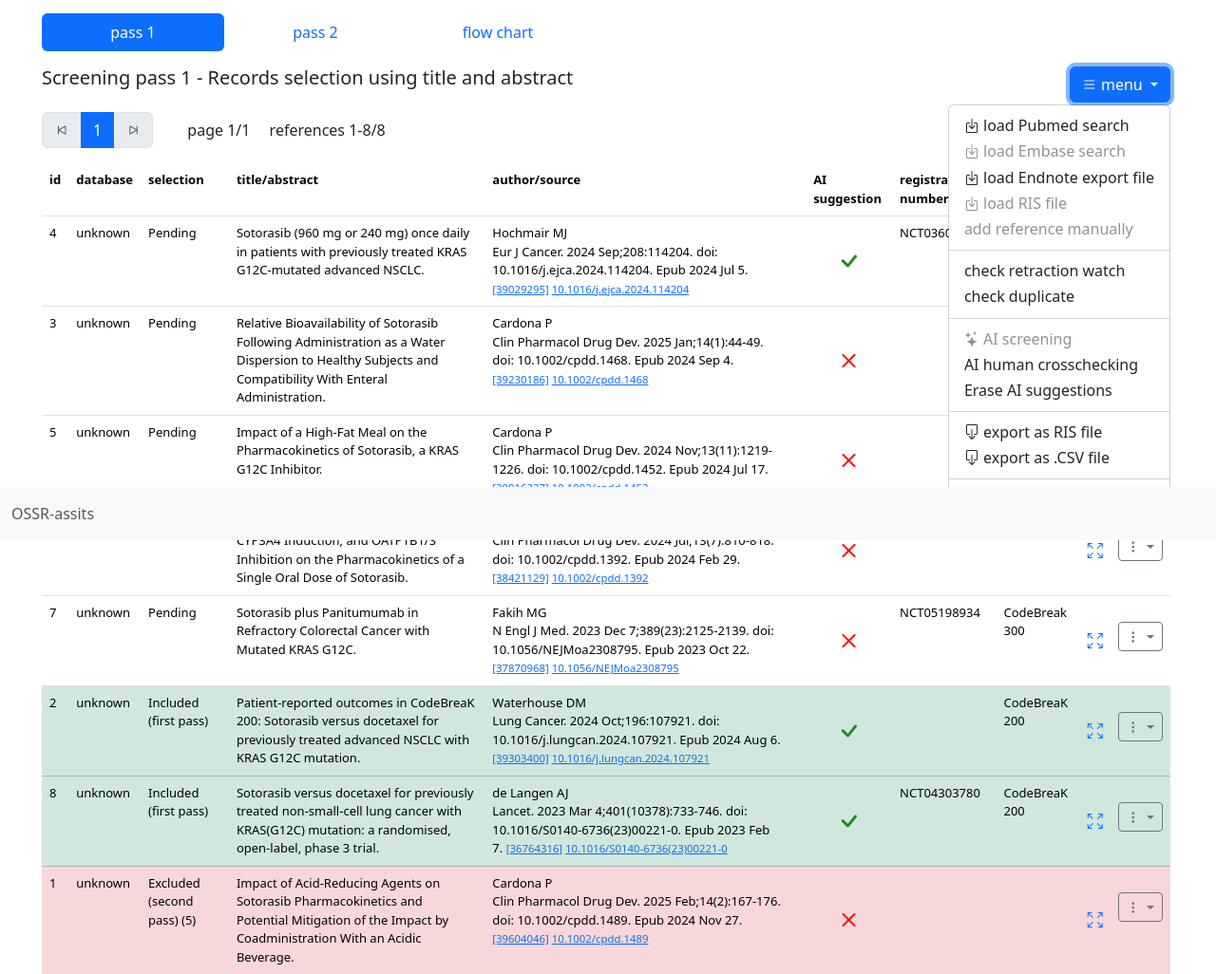
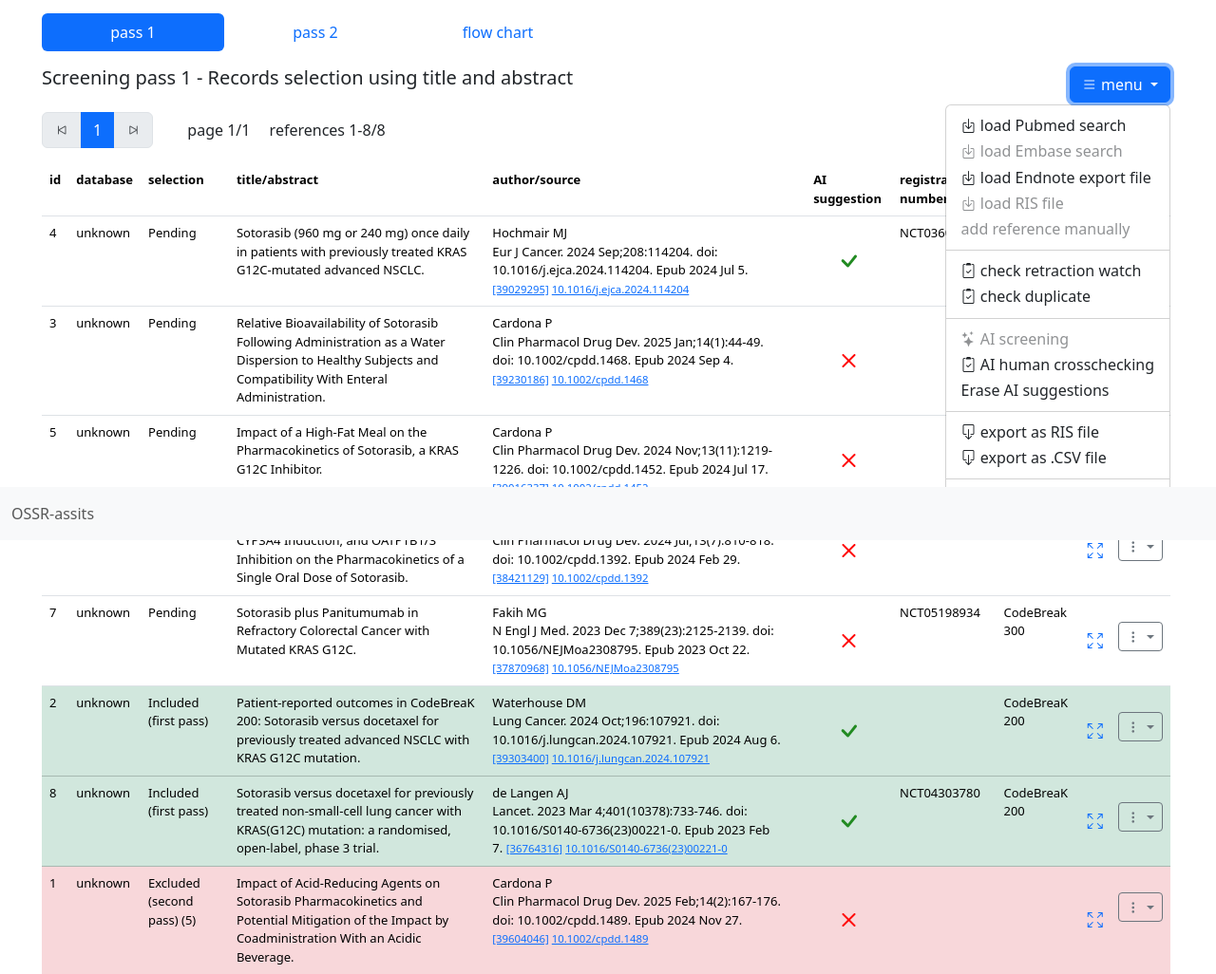
Before and after one commit to cucheratmi/OSSR-assist, a Flask app: page /records/list/1/ in a window 1280 px wide, after a click on "menu". Shown: the part 231-1257 px from the top of the page at 95% size. Run offline with Flask 3, Linux system fonts and the light colour scheme; data comes from the database, SQL or seed files in the repository; parts of the project's set-up code (start-up, migrations or seed data) failed here and were passed over; some libraries are stand-ins or nearby versions.

Commit message:
updating

```diff
--- a/templates/records_list.html
+++ b/templates/records_list.html
@@ -48,10 +48,10 @@
                     <hr class="dropdown-divider">
                 </li>
                 <li>
-                    <a href="/records/retraction_watch/{{ project_id }}" class="dropdown-item">check retraction watch</a>
+                    <a href="/records/retraction_watch/{{ project_id }}" class="dropdown-item"><i class="bi bi-clipboard2-check"></i> check retraction watch</a>
                 </li>
                 <li>
-                    <a href="/records/deduplication/{{ project_id }}" class="dropdown-item ">check duplicate</a>
+                    <a href="/records/deduplication/{{ project_id }}" class="dropdown-item "><i class="bi bi-clipboard2-check"></i> check duplicate</a>
                 </li>
 
                 <li>
@@ -64,7 +64,7 @@
                     </a>
                 </li>
                 <li>
-                    <a href="/records/AI_doublecheck_results/{{ project_id }}" class="dropdown-item" > AI human crosschecking</a>
+                    <a href="/records/AI_doublecheck_results/{{ project_id }}" class="dropdown-item" ><i class="bi bi-clipboard2-check"></i> AI human crosschecking</a>
                 </li>
                 <li>
                     <a href="/records/delete_AI_suggestions/{{ project_id }}" class="dropdown-item">Erase AI suggestions</a>
```
